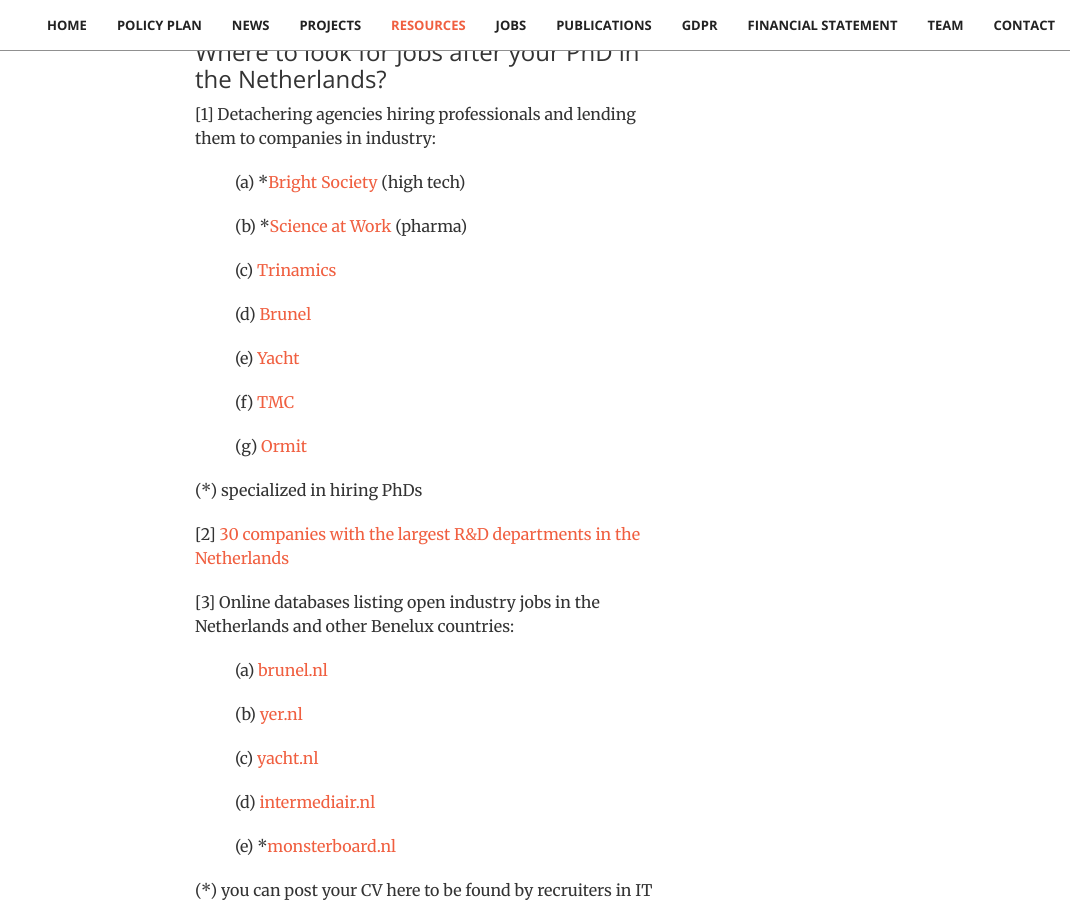
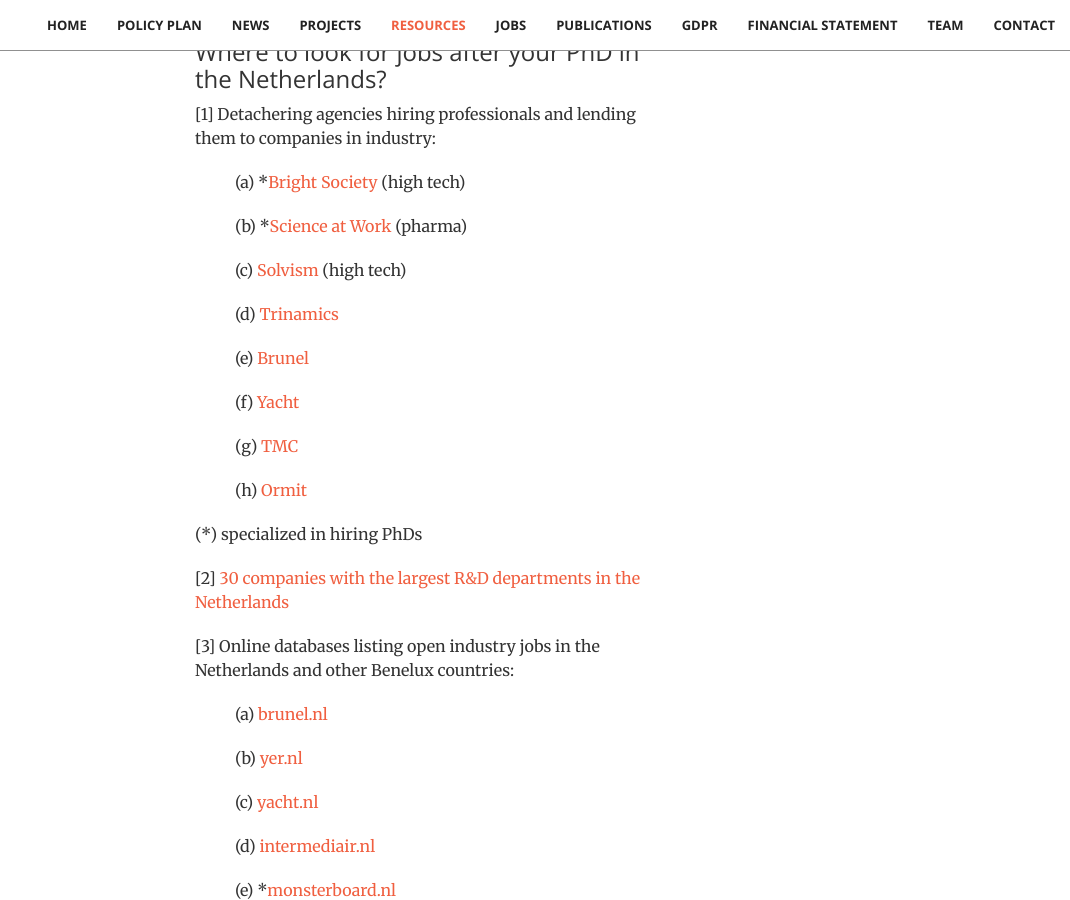
Before and after one commit to stichting-solaris/stichting-solaris.github.io, a Jekyll site: the page built from index.html, in a window 1280 px wide and 900 px high, scrolled down 9100 px. Shown: the whole window, without its empty margins (210-1280 px from the left). Built offline with Jekyll 4.4.1, drawn with Linux system fonts in a browser that asks for light colours.

Commit message:
Update resources.html

```diff
--- a/_includes/resources.html
+++ b/_includes/resources.html
@@ -20,11 +20,12 @@
                 <p> [1] Detachering agencies hiring professionals and lending them to companies in industry:</p>
                 <p class="tab">(a) *<a href="#brightsociety">Bright Society</a> (high tech)</p>
                 <p class="tab">(b) *<a href="#scienceatwork">Science at Work</a> (pharma)</p>
-                <p class="tab">(c) <a href="https://www.trinamics.nl/">Trinamics</a> </p>
-                <p class="tab">(d) <a href="https://www.brunel.nl/">Brunel</a> </p>
-                <p class="tab">(e) <a href="https://www.yacht.nl/">Yacht</a> </p>
-                <p class="tab">(f) <a href="https://tmc-employeneurship.com/nl/werken-met-tmc">TMC</a> </p>
-                <p class="tab">(g) <a href="https://www.ormit.nl/nl/">Ormit</a> </p>
+                <p class="tab">(c) <a href="#solvism">Solvism</a> (high tech)</p>
+                <p class="tab">(d) <a href="https://www.trinamics.nl/">Trinamics</a> </p>
+                <p class="tab">(e) <a href="https://www.brunel.nl/">Brunel</a> </p>
+                <p class="tab">(f) <a href="https://www.yacht.nl/">Yacht</a> </p>
+                <p class="tab">(g) <a href="https://tmc-employeneurship.com/nl/werken-met-tmc">TMC</a> </p>
+                <p class="tab">(h) <a href="https://www.ormit.nl/nl/">Ormit</a> </p>
                 <p>(*) specialized in hiring PhDs</p>
 
                 <p> [2] <a href="https://www.technischweekblad.nl/upload/documents/tinymce/COMSOL_ad_NL_TWTopPosters.pdf">
```
